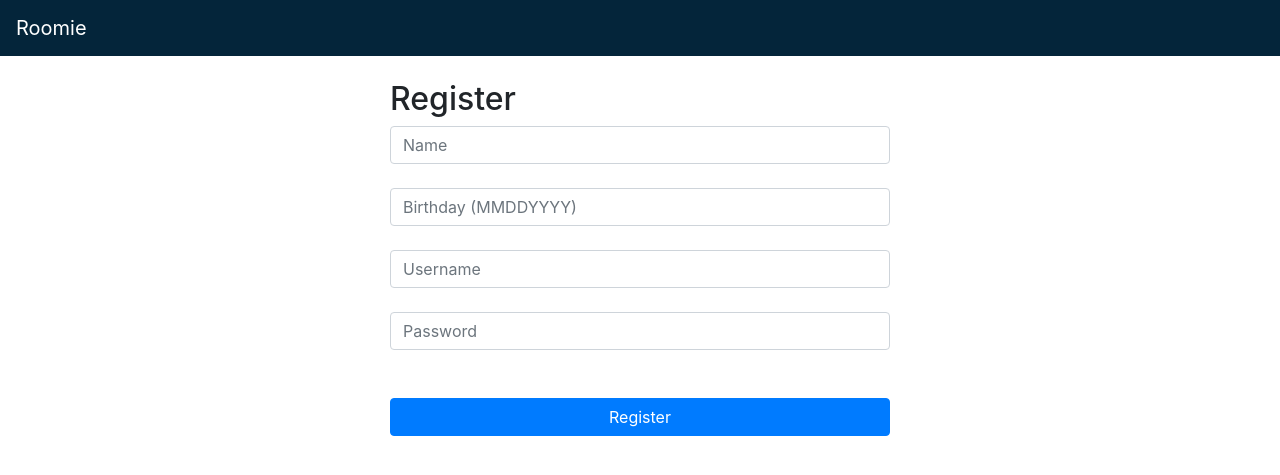
After one commit to tyronemt/Roommate-App, a Flask app: page /register in a window 1280 px wide. The commit adds this page. Shown: the top 475 px of the page. Run offline with Flask 2, Linux system fonts and the light colour scheme; some libraries are stand-ins or nearby versions.

Commit message:
Error messages

```diff
--- a/calend.py
+++ b/calend.py
@@ -1,3 +1,4 @@
+
 class Calendar:
     def __init__(self):
         self.calendar = []
--- a/main.py
+++ b/main.py
@@ -1,4 +1,6 @@
-from flask import Flask, render_template, request
+from flask import Flask, render_template, request, redirect, url_for
+import calend
+import roommate
 app = Flask(__name__)
 
 @app.route('/')
@@ -12,8 +14,33 @@ def login():
     if request.method == 'POST':
         username = request.form['username']
         password = request.form['password']
+        result = roommate.login(username,password)
+        if result[0] == True:
+            current_user = roommate.login(username, password)[1]
+            return redirect(url_for('calendar'))
+        else:
+            return render_template('login.html', error_message = result[1])
+    return render_template('login.html')
 
-    return render_template('login.html')
+@app.route('/register', methods = ["POST", "GET"])
+def register():
+    if request.method == 'POST':
+        username = request.form['username']
+        password = request.form['password']
+        name = request.form['name']
+        birthday = request.form['birthday']
+        result = roommate.register(name, username, password, birthday)
+        if result == True:
+            return render_template('success.html')
+        else:
+            return render_template('register.html', error_message = result)
+    return render_template('register.html')
+
+@app.route('/calendar', methods = ["POST", "GET"])
+def calendar():
+    pass
+
+
 
 
 
--- a/roommate.py
+++ b/roommate.py
@@ -1,3 +1,7 @@
+from re import U
+
+
+users = []
 
 class Roommate:
   def __init__(self, name, username, password, birthday):
@@ -5,3 +9,31 @@ class Roommate:
     self.birthday = birthday
     self.username = username
     self.password = password
+
+def login(username, password):
+  for i in users:
+    if i.username == username and i.password == password:
+      return (True, i)
+  return (False, "Wrong email or password!")
+
+def register(name, username, password, birthday):
+  if len(name) == 0 or len(username) == 0 or len(password) == 0 or len(birthday) == 0:
+    return "One or more parameters is empty!"
+  if len(birthday) != 8:
+    return "Birthday is invalid!"
+  for i in users:
+    if i.username == username and i.password == password:
+      return "User already exist!"
+  try:
+      month = int(birthday[0:2])
+      day  = int(birthday[2:4])
+      year = int(birthday[4:8])
+      if month > 0 and month <= 12:
+        if day > 0 and day <= 31:
+          if year > 0:
+            temp = Roommate(name, username, password, birthday)
+            users.append(temp)
+            return True
+      return "Invalid Date!"
+  except:
+    return "Error!"
--- /dev/null
+++ b/templates/error.html
@@ -0,0 +1,6 @@
+{% extends "base.html" %}
+{% block title %}Login Page{% endblock %}
+{% block content %}
+
+
+{% endblock %}
--- a/templates/home.html
+++ b/templates/home.html
@@ -43,6 +43,7 @@
            <h1 style="text-align:center; font-size:75px" f>Welcome to Roomie</h1>
            <br>
         <a class="btn btn-primary btn-sm" href="login" role="button" style="width:100px; font-size:18px">Login</a> &emsp;
+        <a class="btn btn-primary btn-sm" href="register" role="button" style="width:100px; font-size:18px">Register</a>
          </div>
         <div class="col-lg-1"></div>
      </div>
--- /dev/null
+++ b/templates/register.html
@@ -0,0 +1,27 @@
+{% extends "base.html" %}
+{% block title %}Register Page{% endblock %}
+{% block content %}
+
+<br>
+
+<body>
+	<form action ="/register" style="width:500px; margin:auto" method="POST">
+	<div class="form-group">
+		<h2>Register</h2>
+        <input type="text" name="name" id="name" class="form-control" placeholder="Name">
+	<br>
+        <input type="text" name="birthday" id="birthday" class="form-control" placeholder="Birthday (MMDDYYYY)">
+	<br>
+		<input type="text" name="username" id="username" class="form-control" placeholder="Username">
+	<br>
+		<input type="text" name="password" id="password" class="form-control" placeholder="Password">
+	<br>
+
+	<center> {{error_message}} </center>
+
+	<br>
+	<center><button type="register" class="btn btn-primary" style="width:500px; margin:auto">Register</button></center>
+	</form>
+</body>
+
+{% endblock %}
```
Also changed, not shown: templates/login.html (+15 -2 lines).
